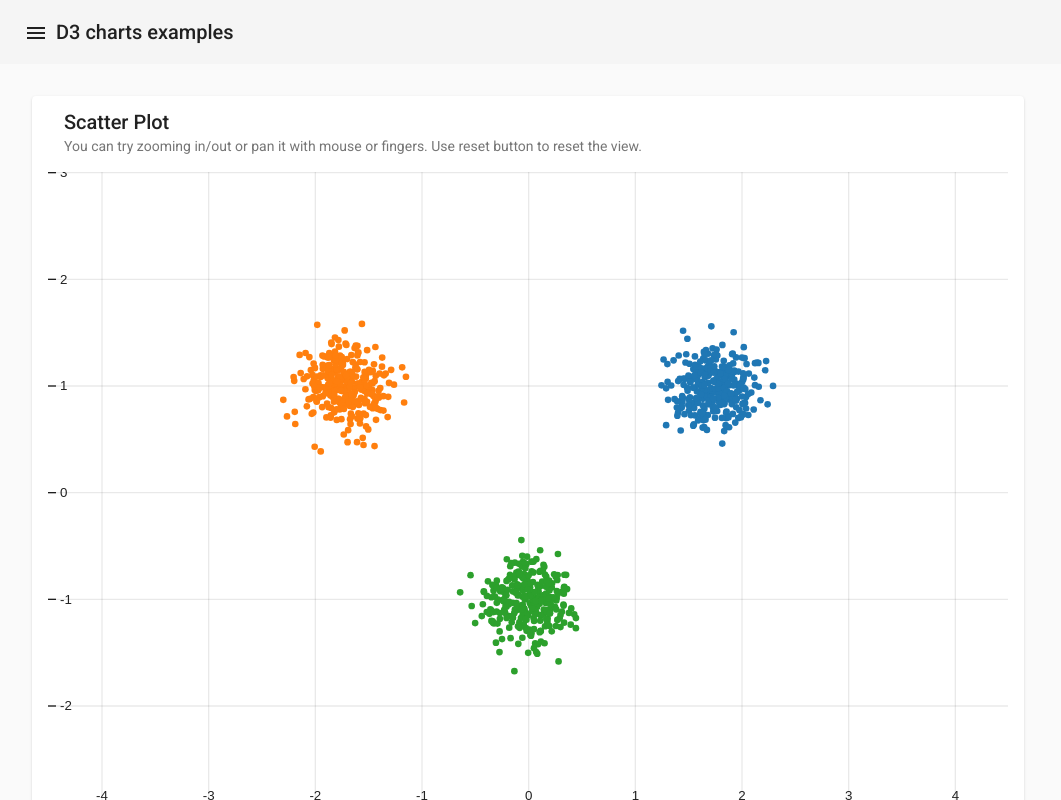
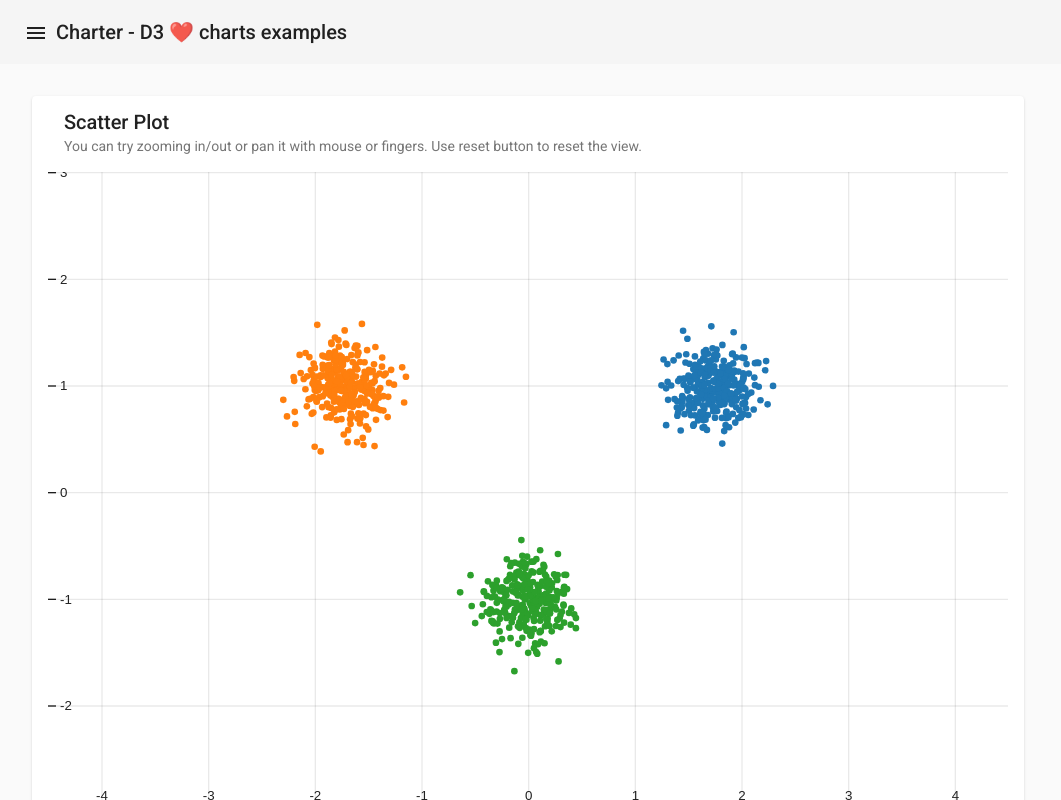
Before and after one commit to rk-7/charter, an Angular app: page /scatter-plot in a window 1280 px wide. Shown: the whole page, without its empty margins (0-1061 px from the left). Built offline with nearby package versions, Linux system fonts and the light colour scheme.

Commit message:
Fixed tests

```diff
--- a/src/app/app.component.ts
+++ b/src/app/app.component.ts
@@ -1,13 +1,20 @@
 import { ChangeDetectorRef, Component, OnDestroy } from '@angular/core';
 import {MediaMatcher} from '@angular/cdk/layout';
 import { Router } from '@angular/router';
+import { appCopyright, appName } from './constants';
+
 @Component({
   selector: 'app-root',
   templateUrl: './app.component.html',
   styleUrls: ['./app.component.scss']
 })
 export class AppComponent implements OnDestroy {
-  title = 'D3 charts examples';
+  public get title(): string {
+    return appName;
+  }
+  public get appCopyright(): string {
+    return appCopyright;
+  }
   mobileQuery: MediaQueryList;
   navItems: {name: string, url: string }[];
   private mobileQueryListener: () => void;
--- /dev/null
+++ b/src/app/constants.ts
@@ -0,0 +1,2 @@
+export const appName = 'Charter - D3 ❤️ charts examples';
+export const appCopyright = 'Copyright © rk-7 | MIT License';
```
Also changed, not shown: 1 other file (tests, documents, lock files or other folders).
